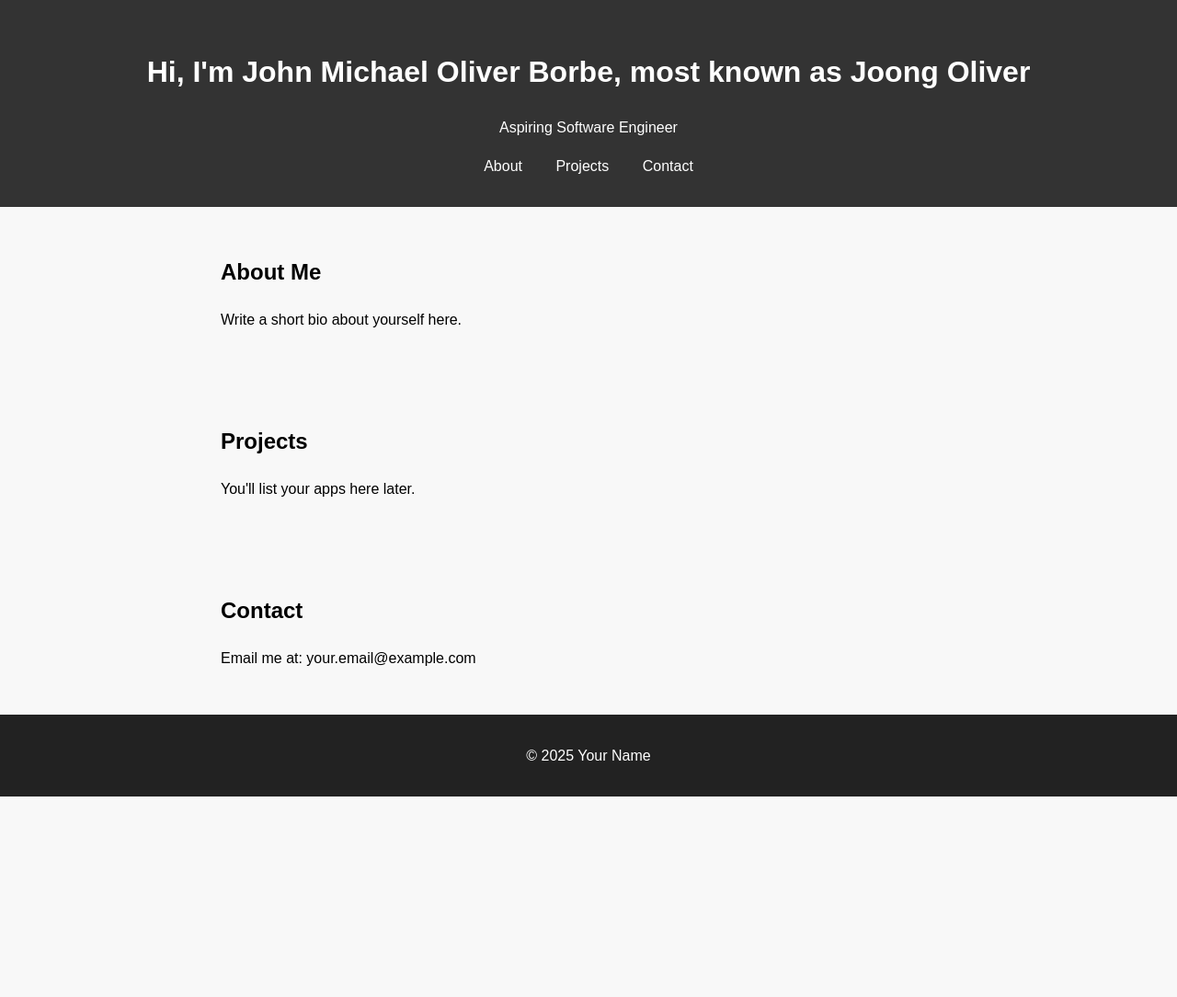
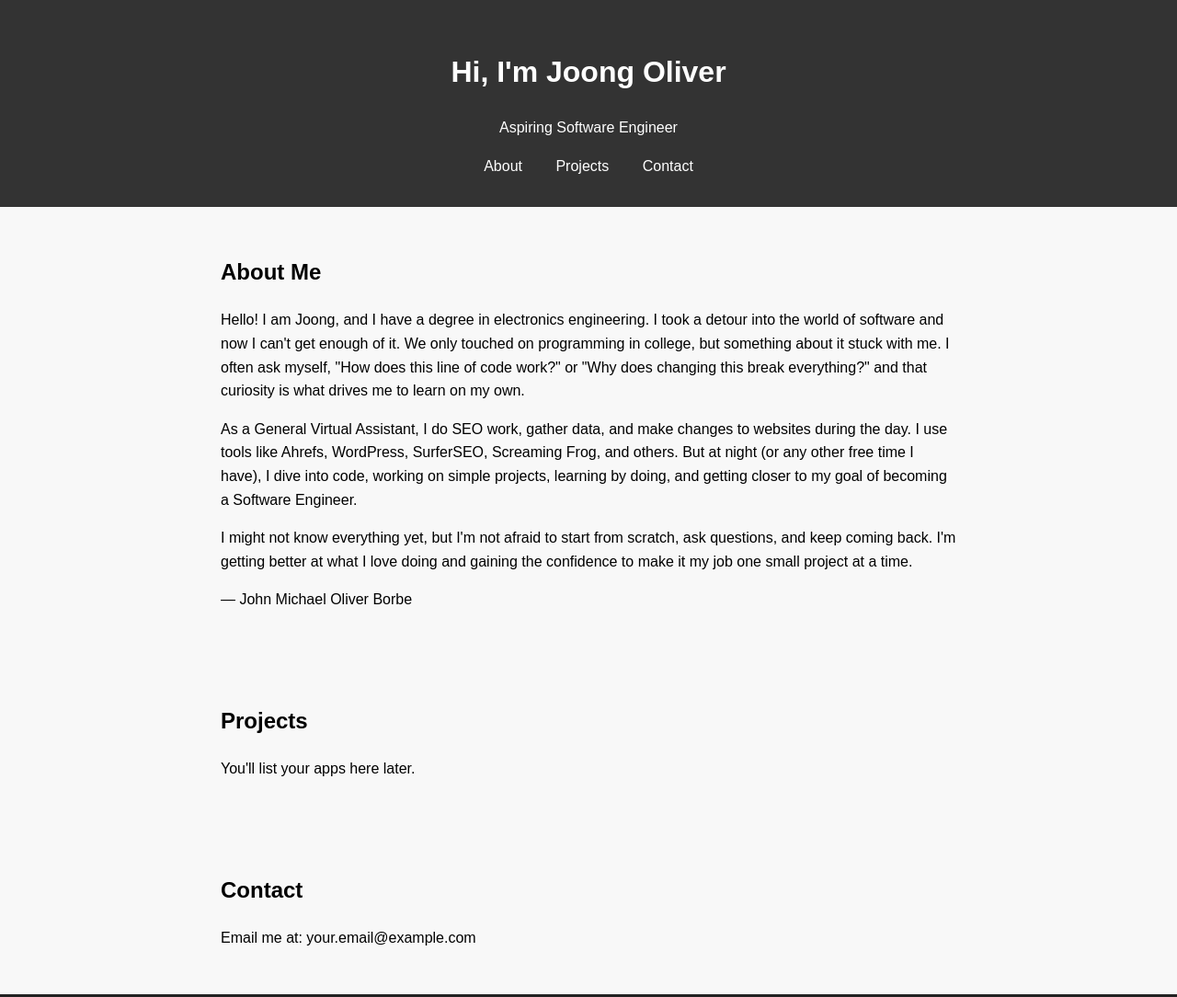
Before and after one commit to EngrJoong/portfolio-website, a plain HTML site: page index.html in a window 1280 px wide. Shown: the top 1084 px of the page at 92% size. Before the commit the page ends 866 px from the top, so only its background shows below. Drawn offline with Linux system fonts and the light colour scheme; a script that the page names is missing.

Commit message:
Update index.html

```diff
--- a/index.html
+++ b/index.html
@@ -8,7 +8,7 @@
 </head>
 <body>
   <header>
-    <h1>Hi, I'm John Michael Oliver Borbe, most known as Joong Oliver</h1>
+    <h1>Hi, I'm Joong Oliver</h1>
     <p>Aspiring Software Engineer</p>
     <nav>
       <a href="#about">About</a>
@@ -19,7 +19,10 @@
 
   <section id="about">
     <h2>About Me</h2>
-    <p>Write a short bio about yourself here.</p>
+    <p>Hello! I am Joong, and I have a degree in electronics engineering. I took a detour into the world of software and now I can't get enough of it. We only touched on programming in college, but something about it stuck with me. I often ask myself, "How does this line of code work?" or "Why does changing this break everything?" and that curiosity is what drives me to learn on my own.</p>
+    <p>As a General Virtual Assistant, I do SEO work, gather data, and make changes to websites during the day. I use tools like Ahrefs, WordPress, SurferSEO, Screaming Frog, and others. But at night (or any other free time I have), I dive into code, working on simple projects, learning by doing, and getting closer to my goal of becoming a Software Engineer.</p>
+    <p>I might not know everything yet, but I'm not afraid to start from scratch, ask questions, and keep coming back. I'm getting better at what I love doing and gaining the confidence to make it my job one small project at a time.</p>
+    <p>— John Michael Oliver Borbe</p>
   </section>
 
   <section id="projects">
```
